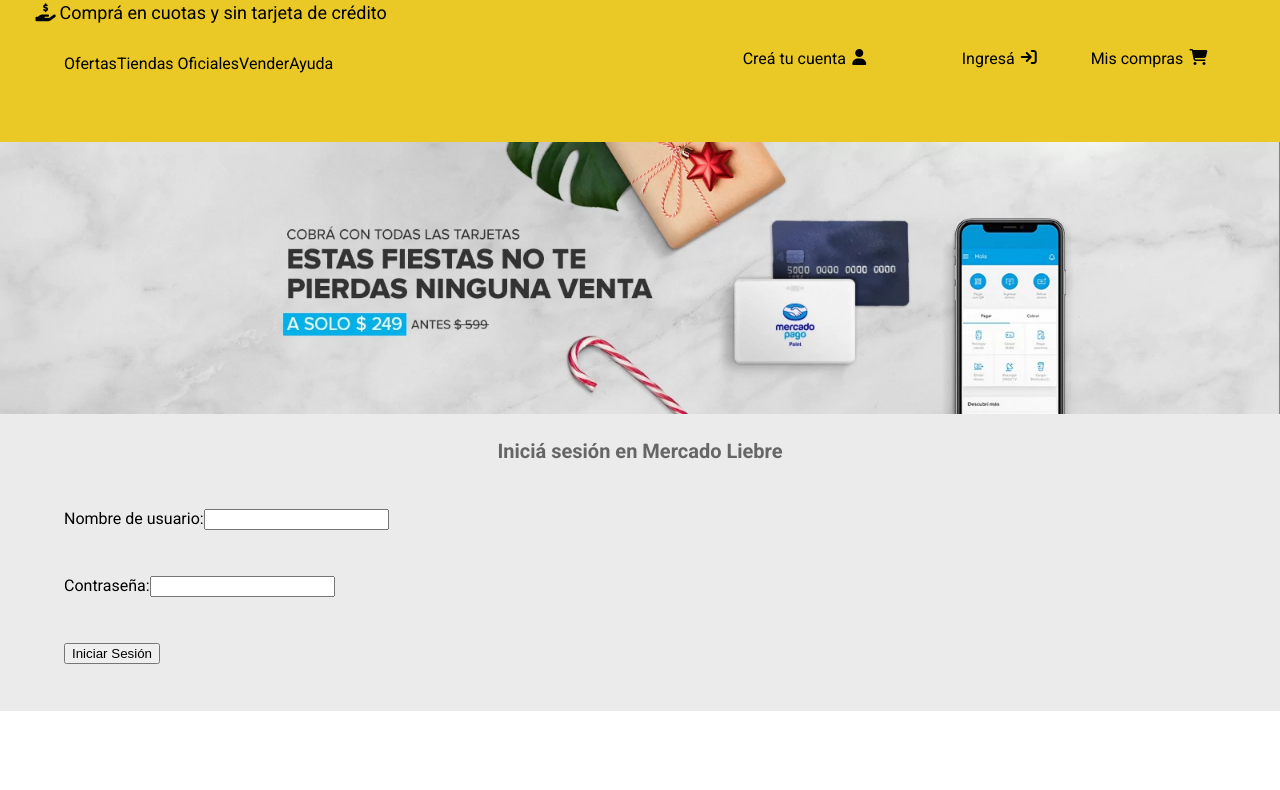
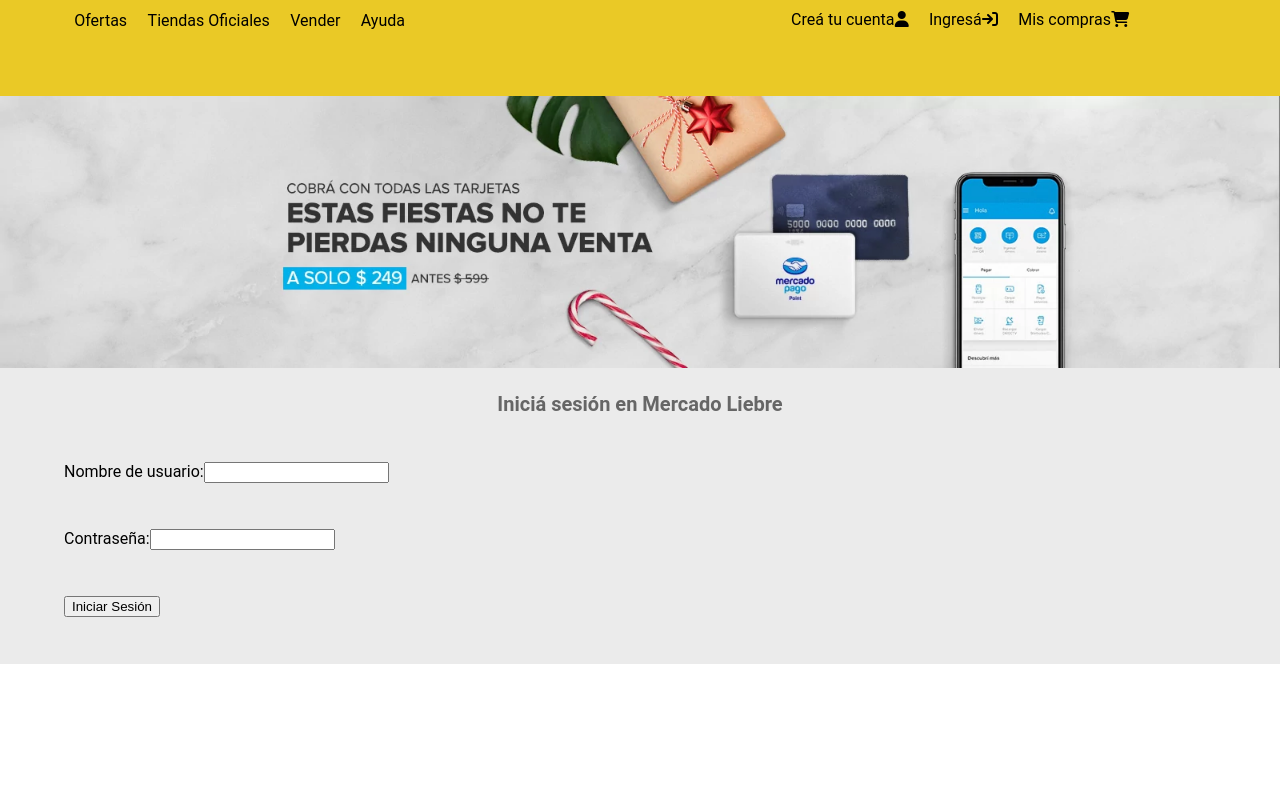
Before and after one commit to damianst96/mercado-liebre, a website: page views/login.html in a window 1280 px wide. Shown: the part 105-895 px from the top of the page. Drawn offline with Linux system fonts and the light colour scheme; files whose address does not match are found by name.

Commit message:
fix: header en login y register

```diff
--- a/views/login.html
+++ b/views/login.html
@@ -10,13 +10,8 @@
 	<link rel="stylesheet" href="/css/register.css">
     <!--FONT AWESOME-->
     <link rel="stylesheet" href="https://cdnjs.cloudflare.com/ajax/libs/font-awesome/6.5.1/css/all.min.css"/>
-    <!-- FUENTE ROBOTO -->
-    <link rel="preconnect" href="https://fonts.googleapis.com">
-    <link rel="preconnect" href="https://fonts.gstatic.com" crossorigin>
-    <link href="https://fonts.googleapis.com/css2?family=Roboto:ital,wght@0,100;0,300;0,400;0,500;0,700;0,900;1,100;1,300;1,400;1,500;1,700;1,900&display=swap" rel="stylesheet">
 </head>
 <body>
-	<!-- HEADER -->
     <header class="header">
         <div class="header__logo">
             <img class="logo" src="images/logo-mercado-liebre.svg" alt="Logo de MercadoLibre pero MercadoLiebre">
@@ -24,24 +19,48 @@
                 <input class="busqueda__input" type="text" name="" placeholder="Ingrese su búsqueda">
                 <i class="fa-solid fa-magnifying-glass lupa"></i>
             </section>
-        </div>
-
 			<div class="header__eslogan">
 				<p class="header__eslogan--texto"><i class="fa-solid fa-hand-holding-dollar mano"></i>Comprá en cuotas y sin tarjeta de crédito</p>
+			</div>
         </div>
 
         <nav class="navegacion">
             <ul class="lista1">
+				<section class="link__section1">
 					<li><a class="link" href="#">Ofertas</a></li>
+				</section>
+				<section class="link__section1">
 					<li><a class="link" href="#">Tiendas Oficiales</li></a>
+				</section>
+				<section class="link__section1">
 					<li><a class="link" href="#">Vender</li></a>
+				</section>
+				<section class="link__section1">
 					<li><a class="link" href="#">Ayuda</li></a>
+				</section>
+
             </ul>
 
             <ul class="lista2">
+				<section class="link__section1">
+					<li><a class="link" href="/register">Creá tu cuenta</li>
+                    <i class="fa-solid fa-user icono"></i></a>
+				</section>
+				<section class="link__section1">
+					<li><a class="link" href="/login">Ingresá</li>
+                    <i class="fa-solid fa-arrow-right-to-bracket icono"></i></a>
+				</section>
+				<section class="link__section1">
+					<li><a class="link" href="#">Mis compras</li>
+                    <i class="fa-solid fa-cart-shopping icono"></i></a>
+				</section>
+
+            </ul>
+
+            <!-- <ul class="lista2">
                 <section class="link__section">
-                    <li><a class="link" href="/register">Creá tu cuenta</li></a>
-                    <i class="fa-solid fa-user icono"></i>
+                    <li><a class="link" href="/register">Creá tu cuenta</li>
+                    <i class="fa-solid fa-user icono"></i></a>
                 </section>
 
                 <section class="link__section">
@@ -54,7 +73,7 @@
                     <i class="fa-solid fa-cart-shopping icono"></i>
                 </section>
 
-            </ul>
+            </ul> -->
         </nav>
 
         <div class="burger-menu">
--- a/views/register.html
+++ b/views/register.html
@@ -10,13 +10,8 @@
 	<link rel="stylesheet" href="/css/register.css">
     <!--FONT AWESOME-->
     <link rel="stylesheet" href="https://cdnjs.cloudflare.com/ajax/libs/font-awesome/6.5.1/css/all.min.css"/>
-    <!-- FUENTE ROBOTO -->
-    <link rel="preconnect" href="https://fonts.googleapis.com">
-    <link rel="preconnect" href="https://fonts.gstatic.com" crossorigin>
-    <link href="https://fonts.googleapis.com/css2?family=Roboto:ital,wght@0,100;0,300;0,400;0,500;0,700;0,900;1,100;1,300;1,400;1,500;1,700;1,900&display=swap" rel="stylesheet">
 </head>
 <body>
-	<!-- HEADER -->
     <header class="header">
         <div class="header__logo">
             <img class="logo" src="images/logo-mercado-liebre.svg" alt="Logo de MercadoLibre pero MercadoLiebre">
@@ -24,24 +19,48 @@
                 <input class="busqueda__input" type="text" name="" placeholder="Ingrese su búsqueda">
                 <i class="fa-solid fa-magnifying-glass lupa"></i>
             </section>
-        </div>
-
 			<div class="header__eslogan">
 				<p class="header__eslogan--texto"><i class="fa-solid fa-hand-holding-dollar mano"></i>Comprá en cuotas y sin tarjeta de crédito</p>
+			</div>
         </div>
 
         <nav class="navegacion">
             <ul class="lista1">
+				<section class="link__section1">
 					<li><a class="link" href="#">Ofertas</a></li>
+				</section>
+				<section class="link__section1">
 					<li><a class="link" href="#">Tiendas Oficiales</li></a>
+				</section>
+				<section class="link__section1">
 					<li><a class="link" href="#">Vender</li></a>
+				</section>
+				<section class="link__section1">
 					<li><a class="link" href="#">Ayuda</li></a>
+				</section>
+
             </ul>
 
             <ul class="lista2">
+				<section class="link__section1">
+					<li><a class="link" href="/register">Creá tu cuenta</li>
+                    <i class="fa-solid fa-user icono"></i></a>
+				</section>
+				<section class="link__section1">
+					<li><a class="link" href="/login">Ingresá</li>
+                    <i class="fa-solid fa-arrow-right-to-bracket icono"></i></a>
+				</section>
+				<section class="link__section1">
+					<li><a class="link" href="#">Mis compras</li>
+                    <i class="fa-solid fa-cart-shopping icono"></i></a>
+				</section>
+
+            </ul>
+
+            <!-- <ul class="lista2">
                 <section class="link__section">
-                    <li><a class="link" href="/register">Creá tu cuenta</li></a>
-                    <i class="fa-solid fa-user icono"></i>
+                    <li><a class="link" href="/register">Creá tu cuenta</li>
+                    <i class="fa-solid fa-user icono"></i></a>
                 </section>
 
                 <section class="link__section">
@@ -54,7 +73,7 @@
                     <i class="fa-solid fa-cart-shopping icono"></i>
                 </section>
 
-            </ul>
+            </ul> -->
         </nav>
 
         <div class="burger-menu">
```
Lines whose indentation alone changed are shown as unchanged.
